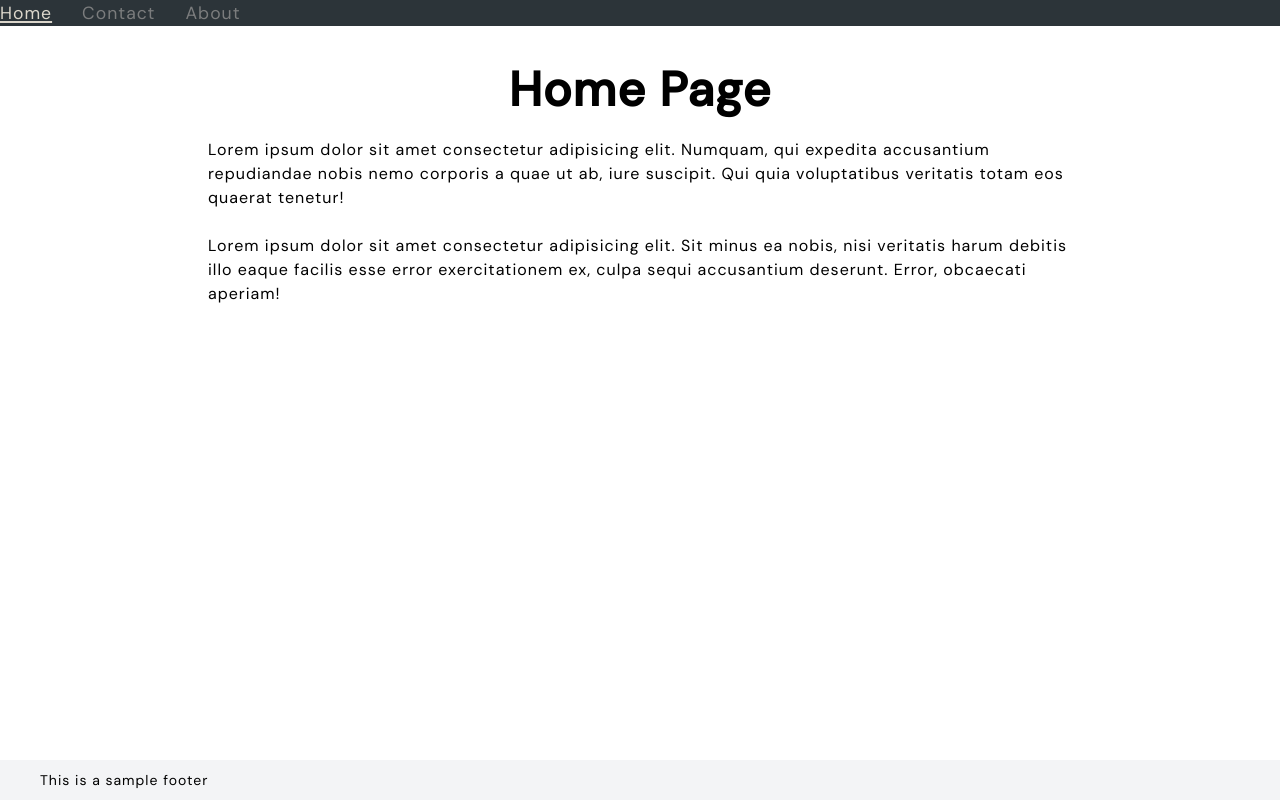
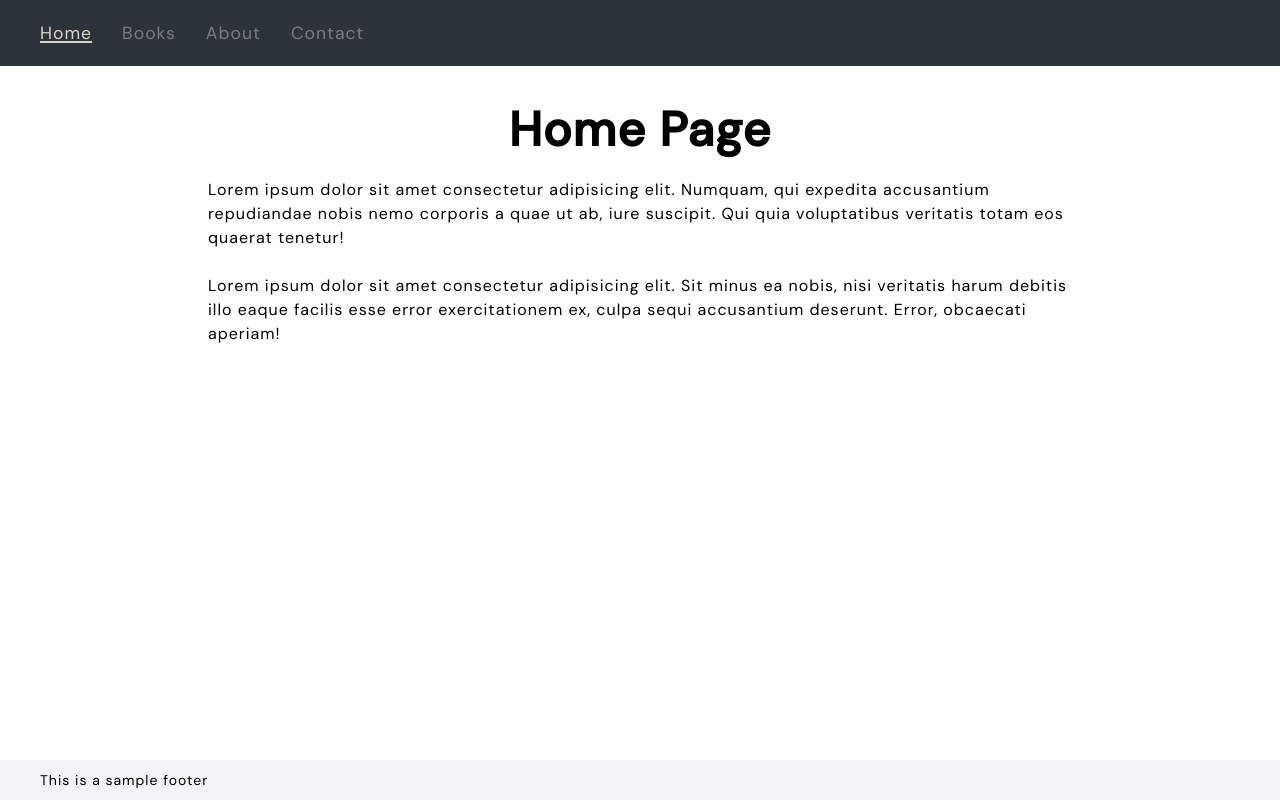
Before and after one commit to charss/aov-training, a Next.js app in the folder client/: page / in a window 1280 px wide. Built offline with nearby package versions, Linux system fonts and the light colour scheme.

Commit message:
Added book navigation

```diff
--- a/client/components/navbar/navbar.jsx
+++ b/client/components/navbar/navbar.jsx
@@ -6,28 +6,19 @@ export default function Navbar() {
   const router = useRouter();
 
   return (
-    <nav className={styles.nav}>
+    <nav className={styles.nav + " py-5 px-10"}>
       <ul className={styles.navlink}>
-        <li>
-          <Link className={router.pathname == "/" ? "active" : ""} href="/">
-            Home
-          </Link>
+        <li className={router.pathname == "/" ? styles.active : ""}>
+          <Link href="/">Home</Link>
         </li>
-        <li>
-          <Link
-            className={router.pathname == "/contact" ? "active" : ""}
-            href="contact"
-          >
-            Contact
-          </Link>
+        <li className={router.pathname == "/books" ? styles.active : ""}>
+          <Link href="/books">Books</Link>
         </li>
-        <li>
-          <Link
-            className={router.pathname == "/about" ? "active" : ""}
-            href="about"
-          >
-            About
-          </Link>
+        <li className={router.pathname == "/about" ? styles.active : ""}>
+          <Link href="/about">About</Link>
+        </li>
+        <li className={router.pathname == "/contact" ? styles.active : ""}>
+          <Link href="/contact">Contact</Link>
         </li>
       </ul>
     </nav>
```
